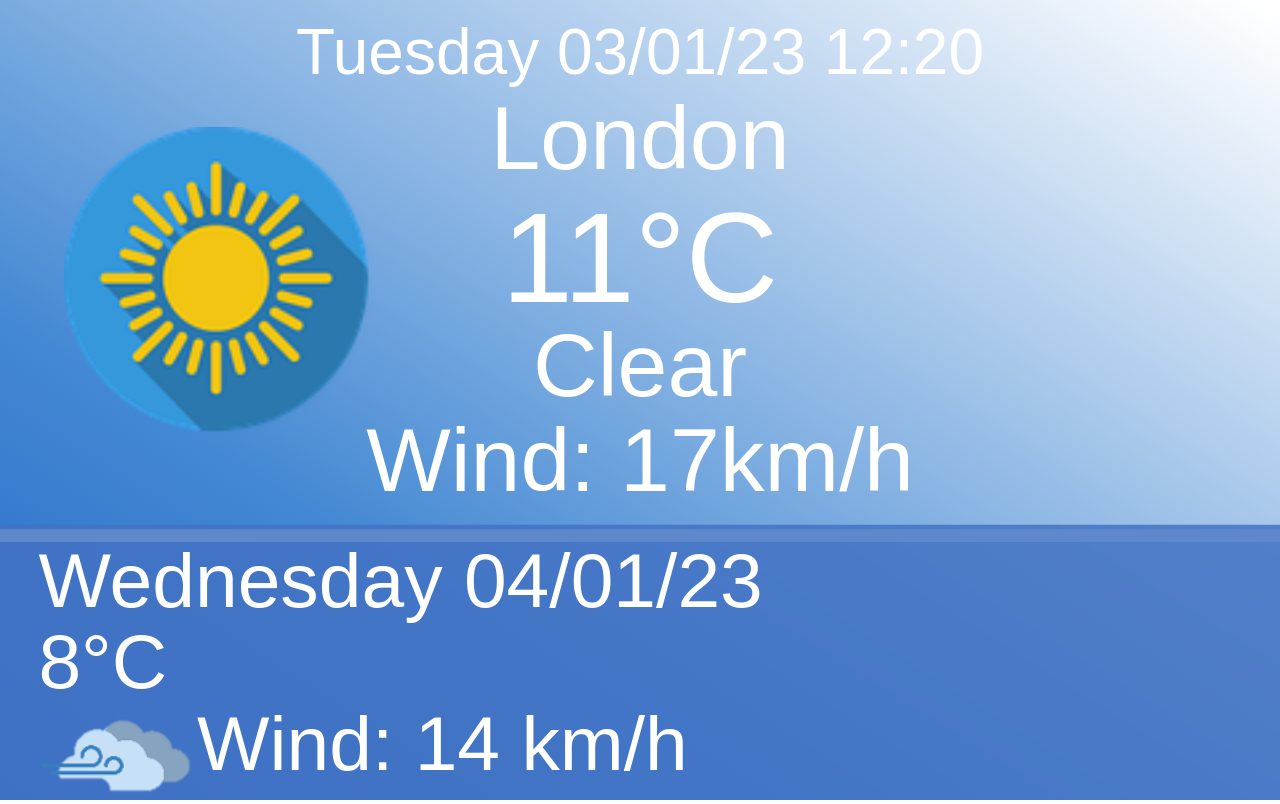
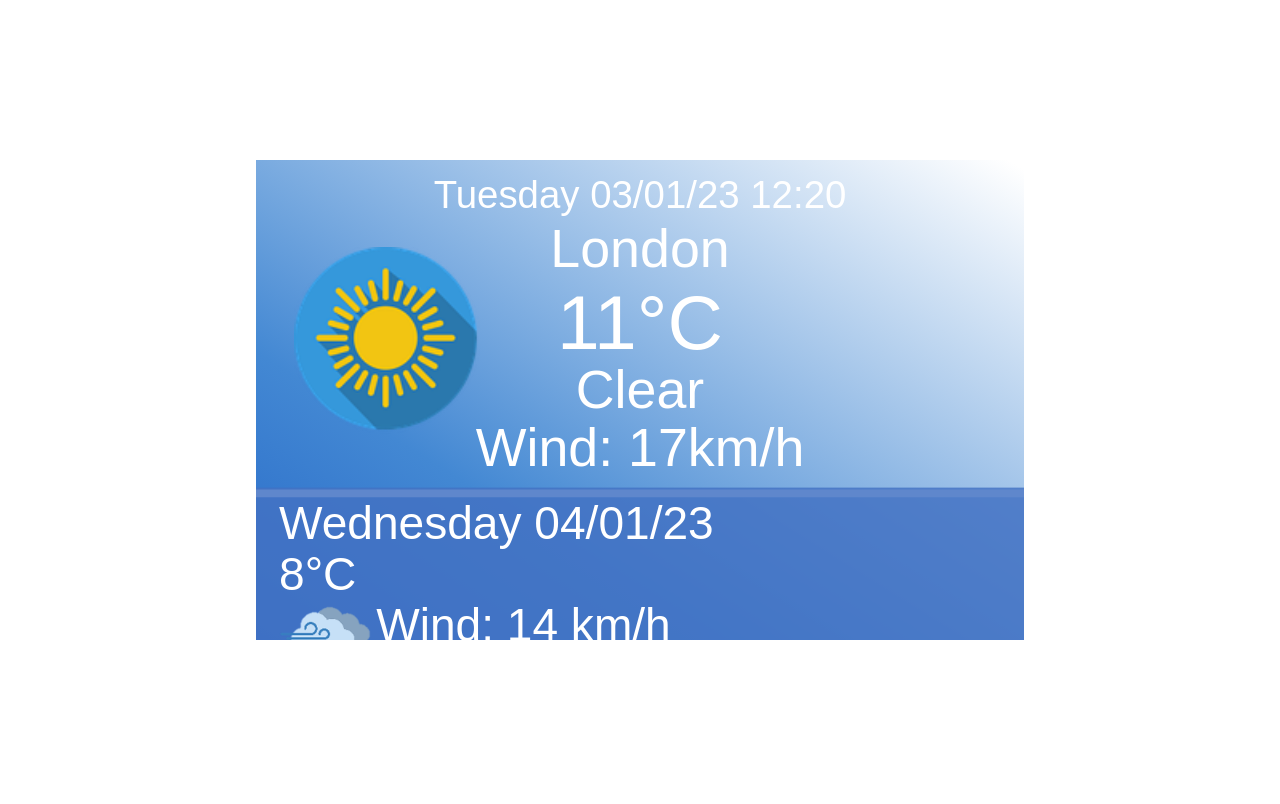
Before and after one commit to michaeldcrofts/london_weather_vite, a website built with Vite: page index.html in a window 1280 px wide. Built offline with nearby package versions, Linux system fonts and the light colour scheme.

Commit message:
Initial UI Mock-up - resize function

```diff
--- a/src/canvas.ts
+++ b/src/canvas.ts
@@ -2,13 +2,20 @@ import forecast from "./forecast";
 import today from "./today";
 
 export default class CanvasContainer {
-    canvas; context;
+    canvas; context; cachedWidth
     constructor(el: HTMLCanvasElement) {
         this.canvas = el;
         this.canvas.classList.add("day");
         this.context = this.canvas.getContext("2d")!;
-        this.canvas.width = window.innerWidth * window.devicePixelRatio;
-        this.canvas.height = window.innerHeight * window.devicePixelRatio;
+        if (document.documentElement.clientWidth >= 1024) {
+            this.canvas.width = document.documentElement.clientWidth * window.devicePixelRatio * 0.6;  // 60vw
+            this.canvas.height = document.documentElement.clientHeight * window.devicePixelRatio * 0.6; // 60vw
+            this.cachedWidth = document.documentElement.clientWidth;
+        } else {
+            this.canvas.width = document.documentElement.clientWidth * window.devicePixelRatio * 0.9;
+            this.canvas.height = document.documentElement.clientHeight * window.devicePixelRatio * 0.9;
+            this.cachedWidth = document.documentElement.clientWidth;
+        }
         this.draw();
     }
     get() {
@@ -45,29 +52,17 @@ export default class CanvasContainer {
 
     }
     resize() {
-        this.canvas.width = window.innerWidth * window.devicePixelRatio;
-        this.canvas.height = window.innerHeight * window.devicePixelRatio;
-        this.draw();
+        if (this.cachedWidth !== document.documentElement.clientWidth) {
+            console.log("Resizing");
+            if (document.documentElement.clientWidth >= 1024) {
+                this.canvas.width = document.documentElement.clientWidth * window.devicePixelRatio * 0.6;  // 60vw
+                this.canvas.height = document.documentElement.clientHeight * window.devicePixelRatio * 0.6; // 60vw
+            } else {
+                this.canvas.width = document.documentElement.clientWidth * window.devicePixelRatio * 0.9;
+                this.canvas.height = document.documentElement.clientHeight * window.devicePixelRatio * 0.9;
+            }
+            this.cachedWidth = document.documentElement.clientWidth;
+            this.draw();
+        }
     }
 }
-
-
-// in-source test suites
-/*
-if (import.meta.vitest) {
-    const { it, expect } = import.meta.vitest
-    describe("CanvasContainer", () => {
-        it("CanvasContainer class should be defined", () => {
-            expect(CanvasContainer).toBeDefined();
-        });
-        it("CanvasContainer.get method should be defined", () => {
-            expect(CanvasContainer).toBeDefined();
-        });
-        it("CanvasContainer.get should return HTML Canvas Element", () => {
-            let newCanvas = new HTMLCanvasElement();
-            const testCanvas = new CanvasContainer(newCanvas);
-            const result = testCanvas.get();
-            expect(result).toBeInstanceOf(HTMLCanvasElement);
-        });
-    });
-  } */
--- a/src/main.ts
+++ b/src/main.ts
@@ -4,5 +4,7 @@ import CanvasContainer from './canvas'
 document.querySelector<HTMLDivElement>('#app')!.innerHTML = `
   <canvas id="view"></canvas>
 `
-var screenCanvas = new CanvasContainer(document.querySelector<HTMLCanvasElement>('#view')!);
-window.addEventListener('resize', ()=>{screenCanvas.resize();}, true)
+window.onload = () => {
+  var screenCanvas = new CanvasContainer(document.querySelector<HTMLCanvasElement>('#view')!);
+  window.addEventListener('resize', ()=>{screenCanvas.resize();}, true)
+}
--- a/src/style.css
+++ b/src/style.css
@@ -1,12 +1,22 @@
 body {
   margin: 0;
   padding: 0;
-  display: flex;
-  place-content: center;
 }
 canvas { /* Mobile full screen */
-  width: 100vw;
-  height: 100vh;
+  width: 90vw;
+  height: 90vh;
+  top: 5vh;
+  left: 5vw;
+  position: absolute;
+}
+@media (min-width: 1024px) { /* Desktop/Tablet screen, centered*/
+  canvas {
+    width: 60vw;
+    height: 60vh;
+    top: 20vh;
+    left: 20vw;
+    position: absolute;
+  }
 }
 .day {
 background: linear-gradient(to bottom left, white 1%,#4388D3 70%,#2668C8 100%);
```
